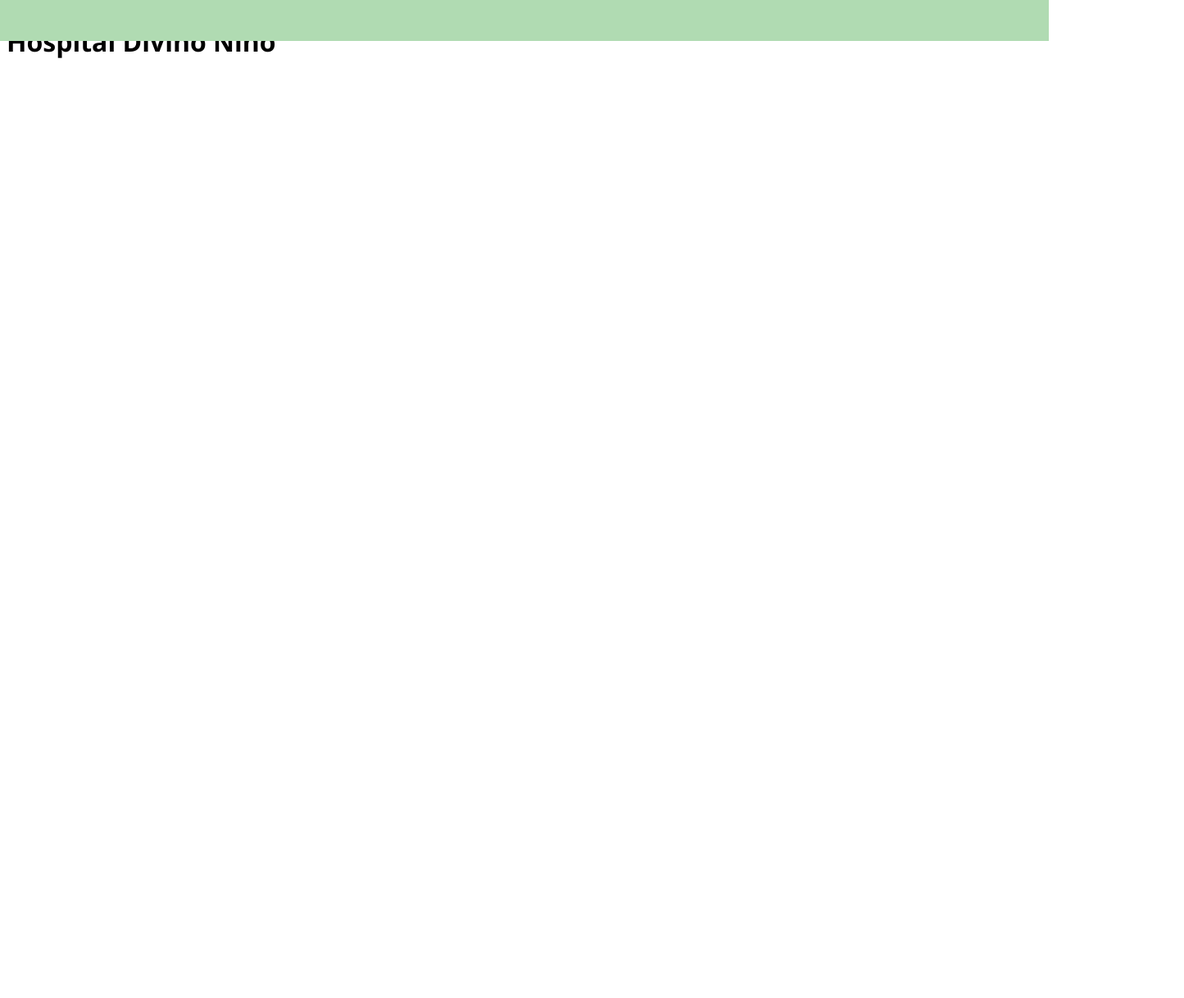
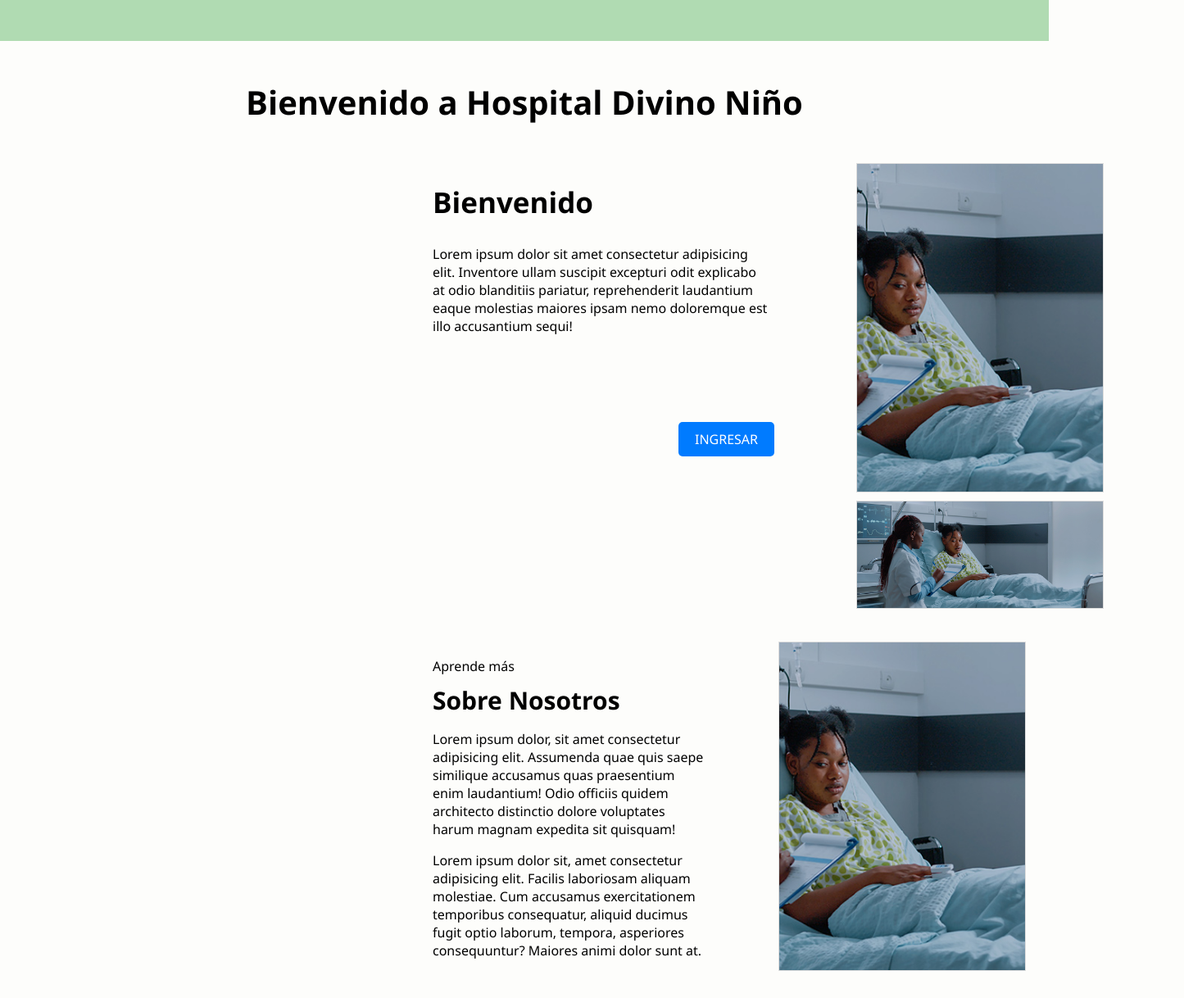
Before and after one commit to RamiroMolina21/Proyecto-Parcial-Final, a plain HTML site: page index.html in a window 1280 px wide. Shown: the whole page at 82% size, 1445 px wide, since content can reach past the window. Before the commit the page ends 800 px from the top, so only its background shows below. Drawn offline with Linux system fonts and the light colour scheme.

Commit message:
se agrego el commit por ramiro

```diff
--- a/css/estilopaginaprincipal.css
+++ b/css/estilopaginaprincipal.css
@@ -1,7 +1,8 @@
-body{
+
+body {
     font-family: 'Segoe UI', Tahoma, Geneva, Verdana, sans-serif;
+    background-color:#fdfdfb;
 }
-
 
 .greenbar {
     position: absolute;
@@ -12,7 +13,96 @@ body{
     background-color: #b0dbb2;
 }
 
-.title{
+.title {
     display: flex;
+    justify-content: center;
     text-align: center;
+    margin-top: 70px;
 }
+
+h1 {
+    font-size: 40px;
+    color: #000;
+}
+
+.content {
+    padding: 20px;
+}
+
+h2{
+    font-size: 35px;
+}
+
+.welcome {
+    display: flex;
+    justify-content: space-between;
+    align-items: center;
+    margin-bottom: 40px;
+    margin-left: 500px;
+}
+
+.adentro{
+    margin-top: -100px;
+    width: 100%;
+}
+
+.adentroBtn{
+    padding: 100px;
+    margin-left: 200px;
+    width: 100%;
+}
+
+.btn {
+    padding: 10px 20px;
+    background-color: #007bff;
+    color: #fff;
+    border: none;
+    cursor: pointer;
+    font-size: 16px;
+    border-radius: 5px;
+    text-align: center;
+    margin-top: 300px;
+}
+
+.btn:hover {
+    background-color: #0056b3;
+}
+
+.welcome-images {
+    display: flex;
+    flex-direction: column;
+    gap: 10px;
+}
+
+.welcome-images img {
+    object-fit: cover;
+    border: 1px solid #ddd;
+}
+
+p{
+    width: 80%;
+}
+
+.about {
+    display: flex;
+    justify-content: space-between;
+    align-items: center;
+    margin-top: 40px;
+    margin-left: 500px;
+}
+
+.about-text {
+    width: 100%;
+}
+
+.about-text h3 {
+    font-size: 30px;
+    margin-bottom: 10px;
+    width: 100%;
+}
+
+
+.about-image img {
+    object-fit: cover;
+    border: 1px solid #ddd;
+}
--- a/index.html
+++ b/index.html
@@ -10,13 +10,48 @@
 
     <div class="greenbar"></div>
 
+    <div class="title">
+        <h1>Bienvenido a Hospital Divino Niño</h1>
+    </div>
 
-        <div class="title">
-            <h1> Hospital Divino Niño</h1>
+    <div class="content">
+        <div class="welcome">
+            <div class="welcome-text">
+                <div class="adentro">
+                <h2>Bienvenido</h2>
+                <p>Lorem ipsum dolor sit amet consectetur adipisicing elit. Inventore
+                    ullam suscipit excepturi odit explicabo at odio blanditiis pariatur, reprehenderit
+                    laudantium eaque molestias maiores ipsam nemo doloremque est illo accusantium sequi!</p>
+                </div>
+                <div class="adentroBtn">
+                    <a href="html/iniciarsesion.html" class="btn" style="text-decoration: none;" target="_blank">INGRESAR</a>
+                </div>
 
+            </div>
+            <div class="welcome-images">
+                <img src="recursos/imagenes/imagenmenupaciente1.jpg" alt="Imagen 1" height="400px" width="300px" >
+                <img src="recursos/imagenes/imagenmenupaciente1.jpg" alt="Imagen 2" width="300px">
+            </div>
         </div>
 
-
+        <div class="about">
+            <div class="about-text">
+                <p style="margin-bottom: -20px;">Aprende más</p>
+                <h3>Sobre Nosotros</h3>
+                <p>Lorem ipsum dolor, sit amet consectetur adipisicing elit. Assumenda
+                    quae quis saepe similique accusamus
+                     quas praesentium enim laudantium! Odio officiis quidem
+                     architecto distinctio dolore voluptates harum magnam expedita sit quisquam!</p>
+                <p>Lorem ipsum dolor sit, amet consectetur adipisicing elit. Facilis
+                    laboriosam aliquam molestiae. Cum accusamus exercitationem
+                    temporibus consequatur, aliquid ducimus fugit optio laborum,
+                    tempora, asperiores consequuntur? Maiores animi dolor sunt at.</p>
+            </div>
+            <div class="about-image">
+                <img src="recursos/imagenes/imagenmenupaciente1.jpg" alt="Imagen 3" height="400px" width="300px">
+            </div>
+        </div>
+    </div>
 
 </body>
 </html>
```
Also changed, not shown: html/iniciarsesion.html (added, +11 -0 lines), html/a.html (deleted).
